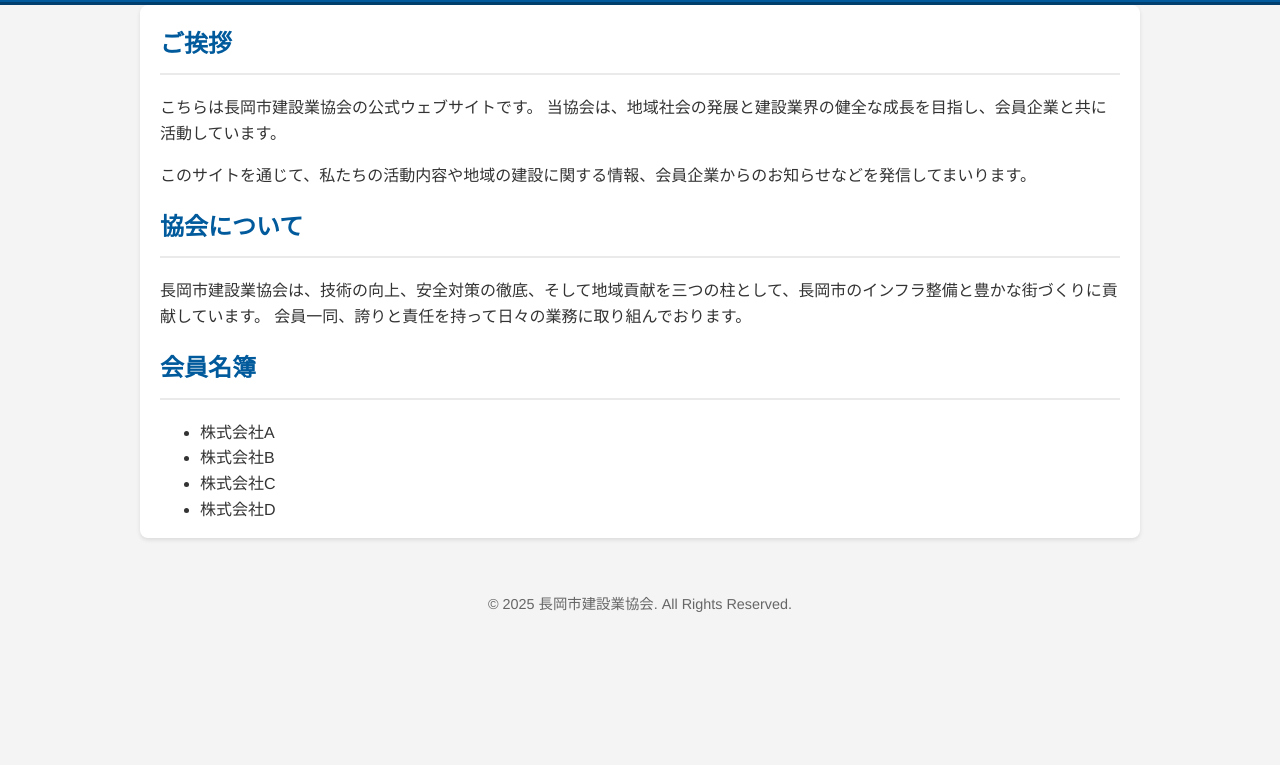
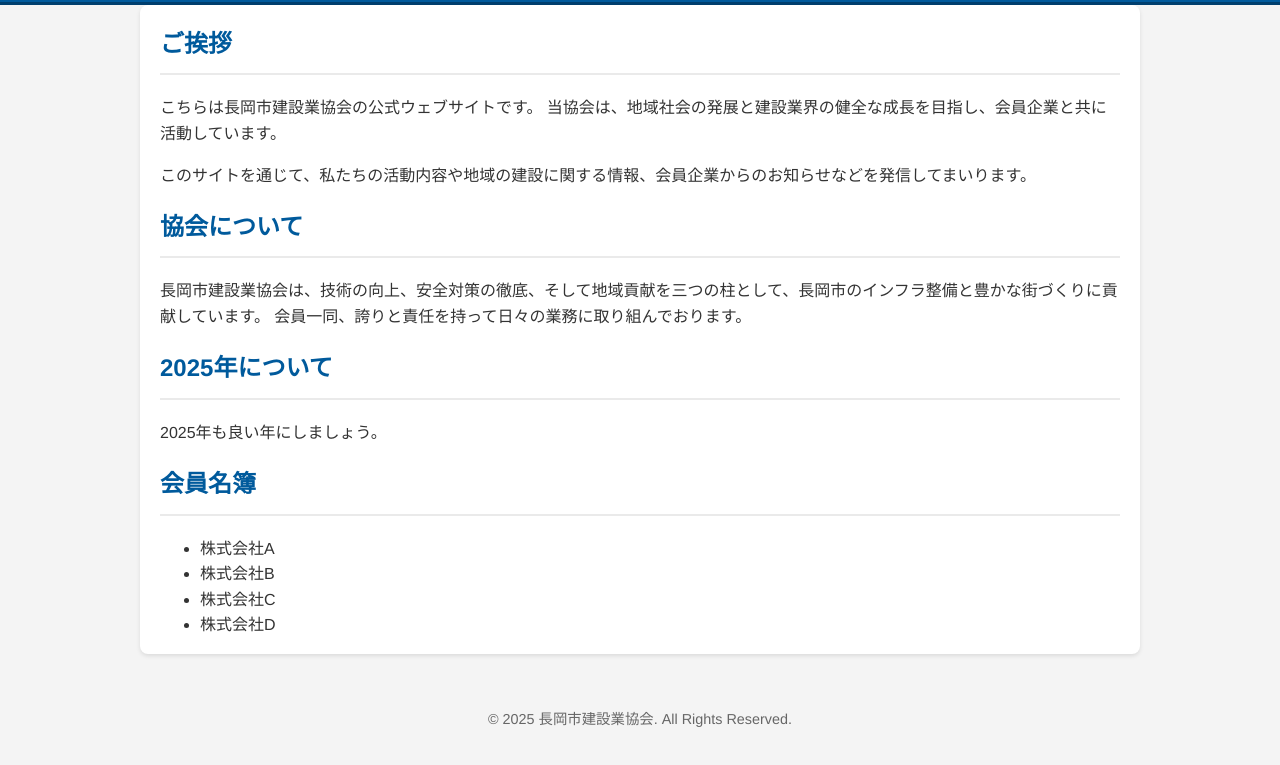
Before and after one commit to kuwa32/sample_webpage, a plain HTML site: page index.html in a window 1280 px wide. Shown: the part 81-846 px from the top of the page. Before the commit the page ends 800 px from the top, so only its background shows below. Drawn offline with Linux system fonts and the light colour scheme.

Commit message:
2025年について追記

```diff
--- a/index.html
+++ b/index.html
@@ -80,6 +80,10 @@
             長岡市建設業協会は、技術の向上、安全対策の徹底、そして地域貢献を三つの柱として、長岡市のインフラ整備と豊かな街づくりに貢献しています。
             会員一同、誇りと責任を持って日々の業務に取り組んでおります。
         </p>
+        <h2>2025年について</h2>
+        <p>
+            2025年も良い年にしましょう。
+        </p>
 
         <h2>会員名簿</h2>
         <ul>
```
